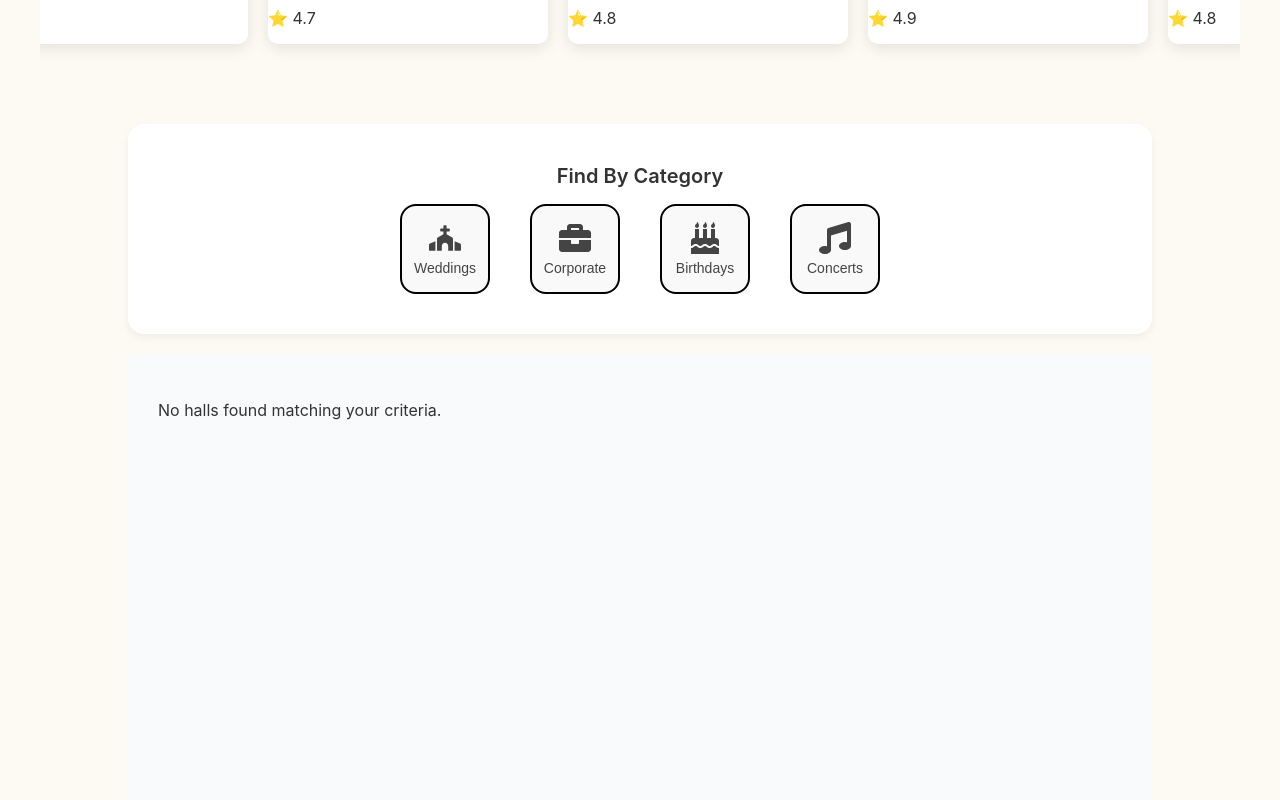
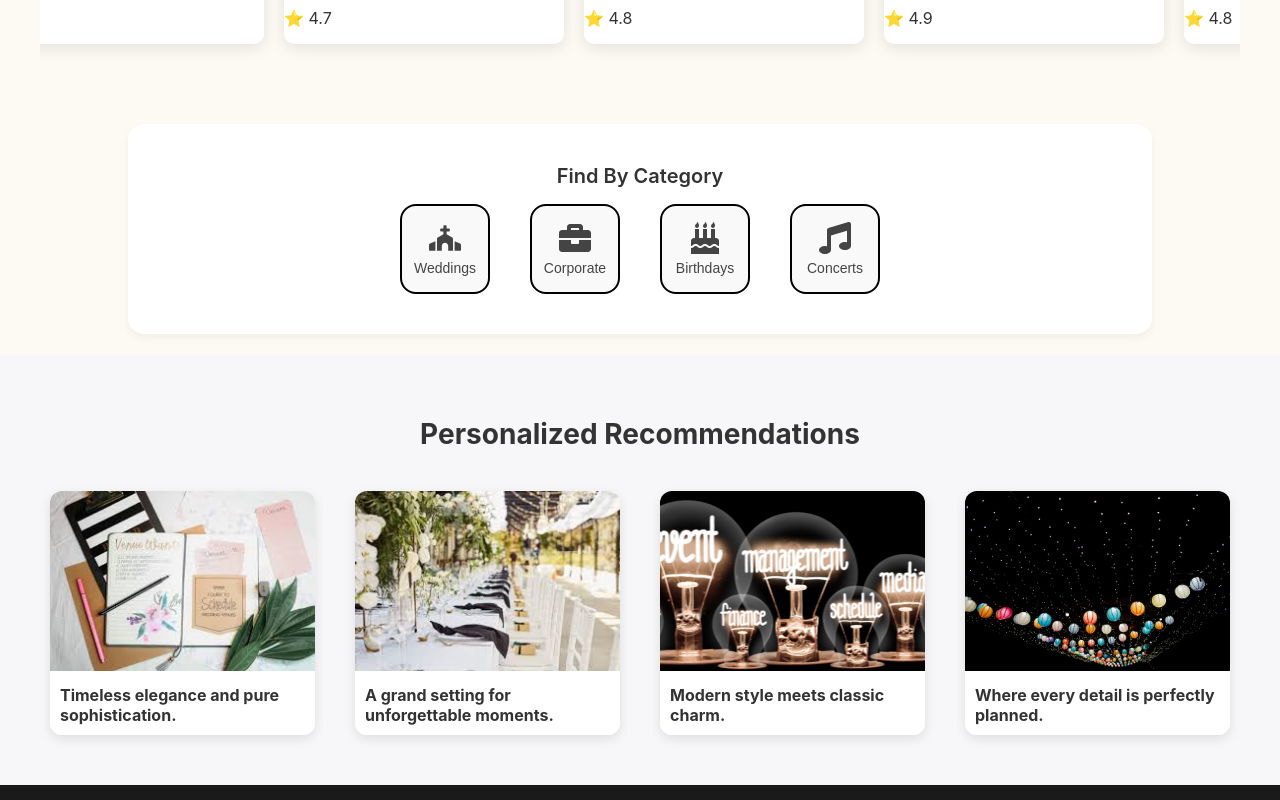
Before and after one commit to amisha1072006/EventMate-AI, a React (Vite) app: page / in a window 1280 px wide. Shown: the part 1040-1840 px from the top of the page. Built offline with nearby package versions, Linux system fonts and the light colour scheme.

Commit message:
commit changes

```diff
--- a/src/components/Categories.jsx
+++ b/src/components/Categories.jsx
@@ -1,9 +1,12 @@
+
+
+
 import React, { useState, useMemo } from 'react';
 import { useNavigate } from 'react-router-dom';
-import { FaChurch, FaBriefcase, FaBirthdayCake, FaMusic, FaBorderAll } from "react-icons/fa";
+import { FaChurch, FaBriefcase, FaBirthdayCake, FaMusic } from "react-icons/fa";
 import './Categories.css';
 
-// --- ✨ Updated Data (saari details ke saath) ---
+// Data mein koi badlav nahi
 const allVenues = [
   { id: 1, name: 'Elite Banquets', category:'Weddings', image: 'https://images.unsplash.com/photo-1596394516093-501ba68a0ba6?q=80&w=2070&auto=format&fit=crop', location: 'Delhi', food: 'Veg', capacity: 150, eventType: 'Corporate Event' },
   { id: 2, name: 'Sunset Hall', category:'Corporate', image: 'https://images.unsplash.com/photo-1551882547-ff40c63fe5fa?q=80&w=2070&auto=format&fit=crop', location: 'Mumbai', food: 'Non-Veg', capacity: 300, eventType: 'Wedding' },
@@ -22,15 +25,27 @@ const allVenues = [
 
 const Categories = () => {
   const navigate = useNavigate();
-  const [category, setCategory] = useState('All');
+  // ✅ Step 1: Initial state ko 'null' rakhein
+  const [category, setCategory] = useState(null);
+
+  // ✅ Step 2: Button click ke liye ek function banayein
+  const handleCategoryClick = (selectedCat) => {
+    // Agar user usi button par dobara click kare, to selection hata dein
+    if (category === selectedCat) {
+      setCategory(null);
+    } else {
+      setCategory(selectedCat);
+    }
+  };
 
   // Filtering logic
   const filteredVenues = useMemo(() => {
-    let venues = allVenues;
-    if (category !== 'temp') {
-      venues = venues.filter(venue => venue.category === category);
+    // Agar koi category select nahi hai, to khali array return karein
+    if (!category) {
+      return [];
     }
-    return venues;
+    // Nahi to, select ki hui category ke anusaar filter karein
+    return allVenues.filter(venue => venue.category === category);
   }, [category]);
 
   const handleCheckAvailability = (venueId) => {
@@ -38,45 +53,34 @@ const Categories = () => {
   };
 
   return (
-
     <>
-
-<div class="category-header">
-
+      <div className="category-header">
         <aside className="catbar">
           <h3>Find By Category</h3>
-
-        {/* ✅ Category Icons Filter */}
           <div className="filter-group">
-
             <div className="category-icons">
-            {/* <button
-              className={`category-btn ${category === "All" ? "active" : ""}`}
-              onClick={() => setCategory("All")}
-            >
-              <FaBorderAll /> <span>All</span>
-            </button> */}
+              {/* ✅ Step 3: Naye function ko 'onClick' mein istemaal karein */}
               <button
                 className={`category-btn ${category === "Weddings" ? "active" : ""}`}
-              onClick={() => setCategory("Weddings")}
+                onClick={() => handleCategoryClick("Weddings")}
               >
                 <FaChurch /> <span>Weddings</span>
               </button>
               <button
                 className={`category-btn ${category === "Corporate" ? "active" : ""}`}
-              onClick={() => setCategory("Corporate")}
+                onClick={() => handleCategoryClick("Corporate")}
               >
                 <FaBriefcase /> <span>Corporate</span>
               </button>
               <button
                 className={`category-btn ${category === "Birthdays" ? "active" : ""}`}
-              onClick={() => setCategory("Birthdays")}
+                onClick={() => handleCategoryClick("Birthdays")}
               >
                 <FaBirthdayCake /> <span>Birthdays</span>
               </button>
               <button
                 className={`category-btn ${category === "Concerts" ? "active" : ""}`}
-              onClick={() => setCategory("Concerts")}
+                onClick={() => handleCategoryClick("Concerts")}
               >
                 <FaMusic /> <span>Concerts</span>
               </button>
@@ -84,6 +88,9 @@ const Categories = () => {
           </div>
         </aside>
 
+        {/* ✅ Step 4: POORE HALL SECTION PAR CONDITIONAL RENDERING LAGAYEIN */}
+        {/* Yeh poora div sirf tabhi dikhega jab 'category' state null nahi hai */}
+        {category && (
           <div className="find-hall-container">
             <main className="main-content">
               <div className="halls-grid">
@@ -110,11 +117,10 @@ const Categories = () => {
               </div>
             </main>
           </div>
-
+        )}
       </div>
-
     </>
   );
 };
 
-export default Categories;
+export default Categories;
--- a/src/components/Hero.css
+++ b/src/components/Hero.css
@@ -9,7 +9,14 @@
   /* यह 3 लाइनें सबसे ज़रूरी हैं */
   display: flex;
   justify-content: center; /* हॉरिजॉन्टल सेंटरिंग */
-  align-items: center;   /* वर्टिकल सेंटरिंग */
+  align-items: center;
+    /* वर्टिकल सेंटरिंग */
+
+    /* background-image: url('/images/bg1.jpeg');
+  background-size: cover;
+  background-position: center;
+  background-repeat: no-repeat;
+  position: relative; */
 }
 
 
```
Also changed, not shown: 1 other file (tests, documents, lock files or other folders). Lines whose indentation alone changed are shown as unchanged.
